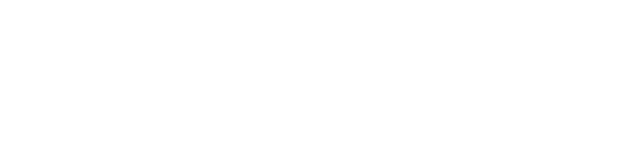
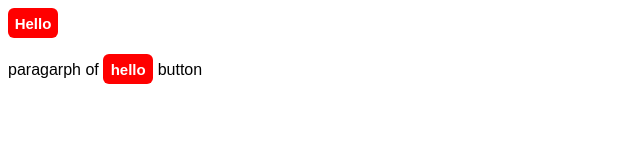
Before and after one commit to joelshajan1551/javascript-sample, a plain HTML site: page index.html in a window 1280 px wide. Shown: the whole page, without its empty margins (0-640 px from the left). Drawn offline with Linux system fonts and the light colour scheme.

Commit message:
addedd popups

```diff
--- a/index.html
+++ b/index.html
@@ -3,8 +3,25 @@
   <head>
     <meta charset="UTF-8" />
     <meta http-equiv="X-UA-Compatible" content="IE=edge" />
-    <meta name="viewport" content="width=device-width, initial-scale=1.0" />
+    <link rel="stylesheet" href="sample.css" />
     <title>Document</title>
   </head>
-  <body></body>
+
+  <body >
+    <button title="good job" class="hellobutton" onclick="alert('good job! \n\n\n\nbutton clicked')" >Hello</button>
+
+    <p>
+      paragarph of
+      <button>hello</button>
+      button
+    </p>
+
+    </p>
+
+
+    <script>
+      // this is a code for a popup while entering to this site
+      alert('welcome')
+    </script>
+  </body>
 </html>
--- /dev/null
+++ b/sample.css
@@ -0,0 +1,13 @@
+button {
+  background-color: red;
+  color: white;
+  border: none;
+  width: 50px;
+  height: 30px;
+  font-size: 15px;
+  font-weight: bolder;
+  border-radius: 6px;
+}
+body {
+  font-family: sans-serif;
+}
```
